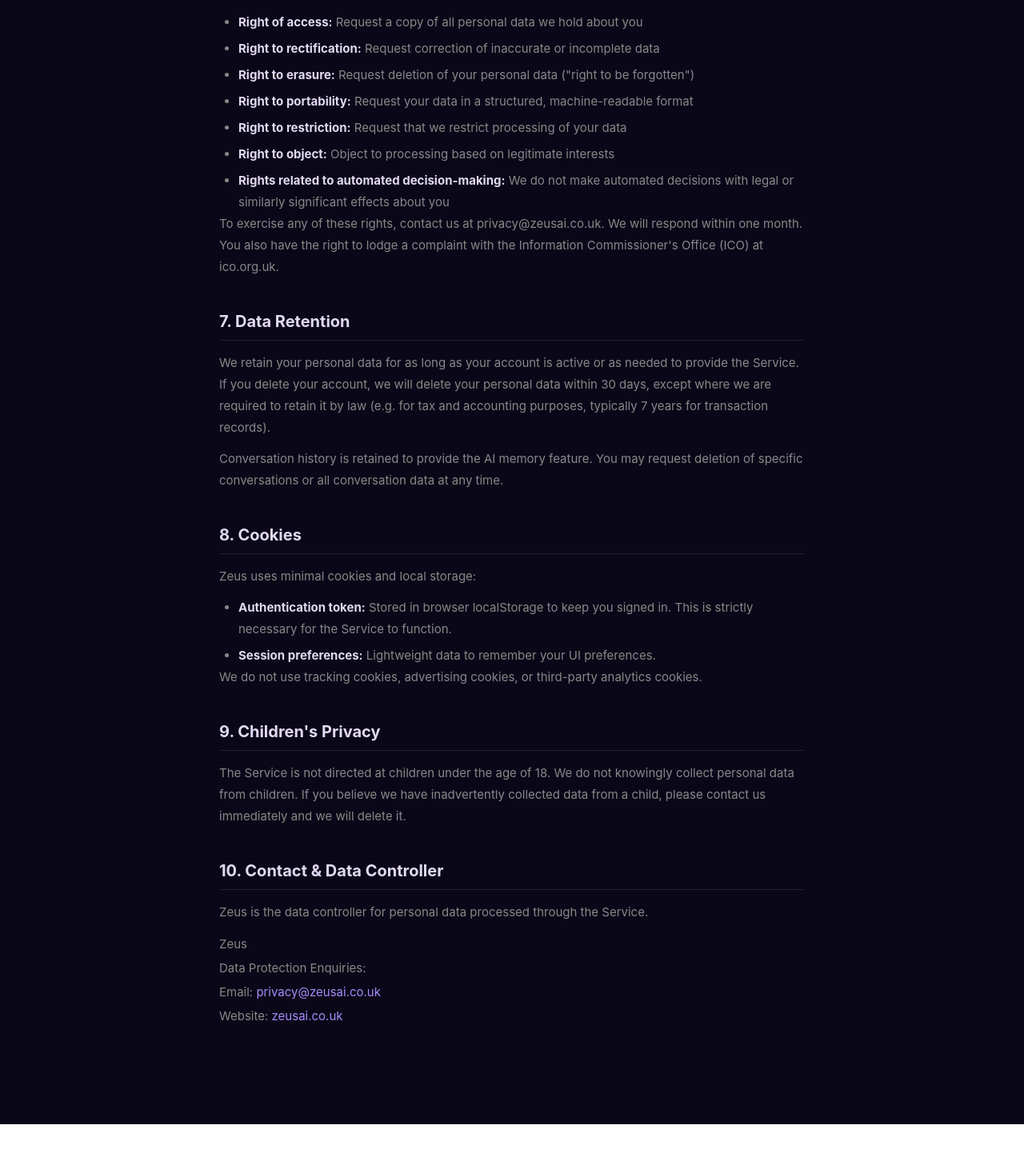
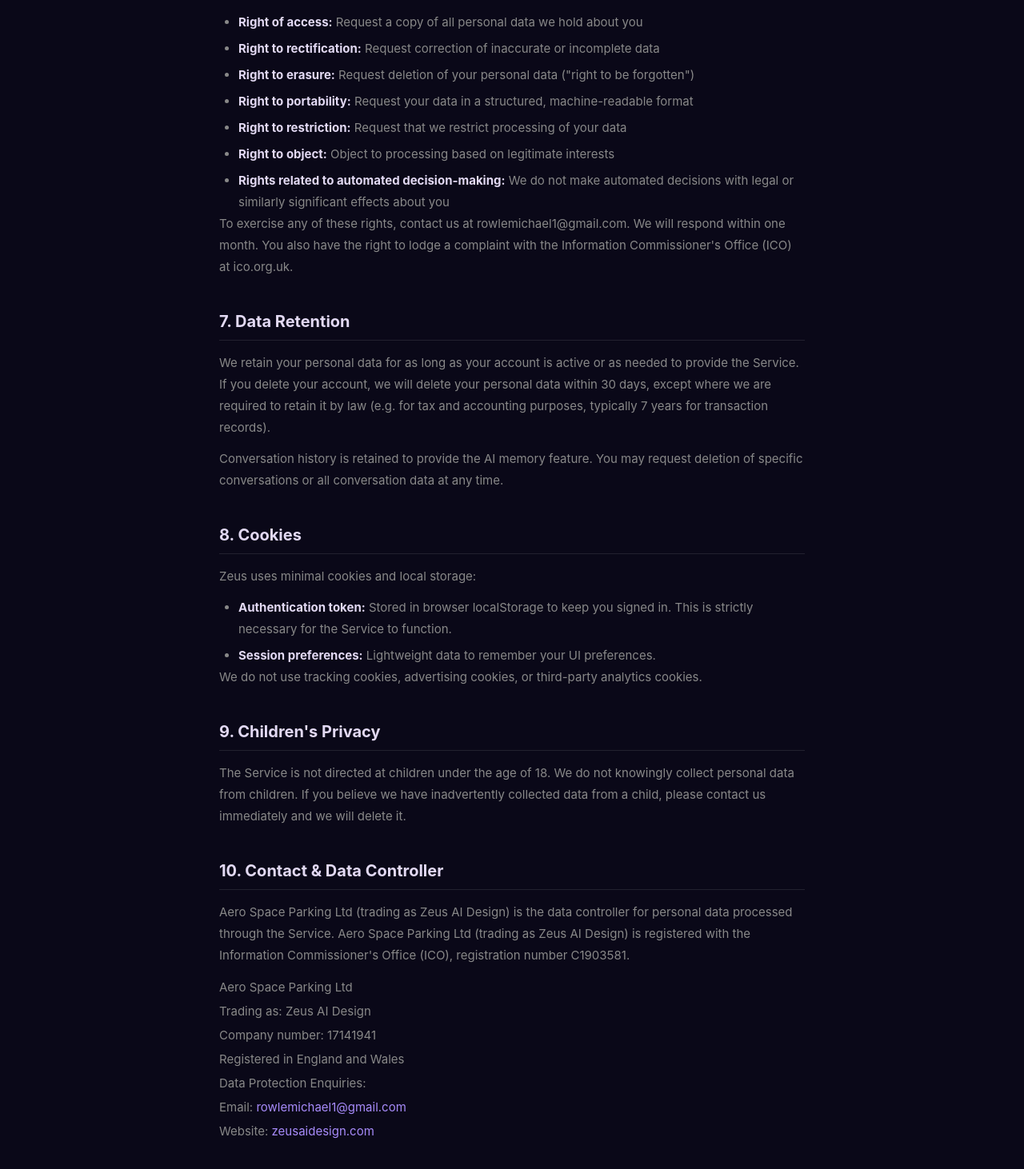
Before and after one commit to mickymooch1/zeus-app, a React (Vite) app in the folder web/: page /privacy in a window 1280 px wide. Shown: the part 2197-3659 px from the top of the page at 80% size. Before the commit the page ends 3603 px from the top, so only its background shows below. Built offline with nearby package versions, Linux system fonts and the light colour scheme.

Commit message:
Add ICO registration number to Terms and Privacy pages

```diff
--- a/web/src/pages/PrivacyPage.jsx
+++ b/web/src/pages/PrivacyPage.jsx
@@ -156,9 +156,9 @@
             </li>
           </ul>
           <p>
-            To exercise any of these rights, contact us at privacy@zeusai.co.uk. We will respond
-            within one month. You also have the right to lodge a complaint with the Information
-            Commissioner's Office (ICO) at ico.org.uk.
+            To exercise any of these rights, contact us at rowlemichael1@gmail.com. We will
+            respond within one month. You also have the right to lodge a complaint with the
+            Information Commissioner's Office (ICO) at ico.org.uk.
           </p>
         </section>
 
@@ -208,13 +208,19 @@
         <section className="content-section">
           <h2>10. Contact &amp; Data Controller</h2>
           <p>
-            Zeus is the data controller for personal data processed through the Service.
+            Aero Space Parking Ltd (trading as Zeus AI Design) is the data controller for
+            personal data processed through the Service. Aero Space Parking Ltd (trading as
+            Zeus AI Design) is registered with the Information Commissioner's Office (ICO),
+            registration number C1903581.
           </p>
           <address className="content-address">
-            Zeus<br />
+            Aero Space Parking Ltd<br />
+            Trading as: Zeus AI Design<br />
+            Company number: 17141941<br />
+            Registered in England and Wales<br />
             Data Protection Enquiries:<br />
-            Email: <a href="mailto:privacy@zeusai.co.uk" className="auth-link">privacy@zeusai.co.uk</a><br />
-            Website: <a href="https://zeusai.co.uk" className="auth-link">zeusai.co.uk</a>
+            Email: <a href="mailto:rowlemichael1@gmail.com" className="auth-link">rowlemichael1@gmail.com</a><br />
+            Website: <a href="https://zeusaidesign.com" className="auth-link">zeusaidesign.com</a>
           </address>
         </section>
       </main>
--- a/web/src/pages/TermsPage.jsx
+++ b/web/src/pages/TermsPage.jsx
@@ -238,7 +238,9 @@
             registered in England and Wales) is committed to protecting your personal data in
             accordance with the UK General Data Protection Regulation (UK GDPR), the Data
             Protection Act 2018, and applicable EU GDPR requirements. We act as the data
-            controller for personal data processed through the Service.
+            controller for personal data processed through the Service. Aero Space Parking Ltd
+            (trading as Zeus AI Design) is registered with the Information Commissioner's Office
+            (ICO), registration number C1903581.
           </p>
           <p>
             <strong>Data we collect:</strong> We collect account information (name, email,
```
